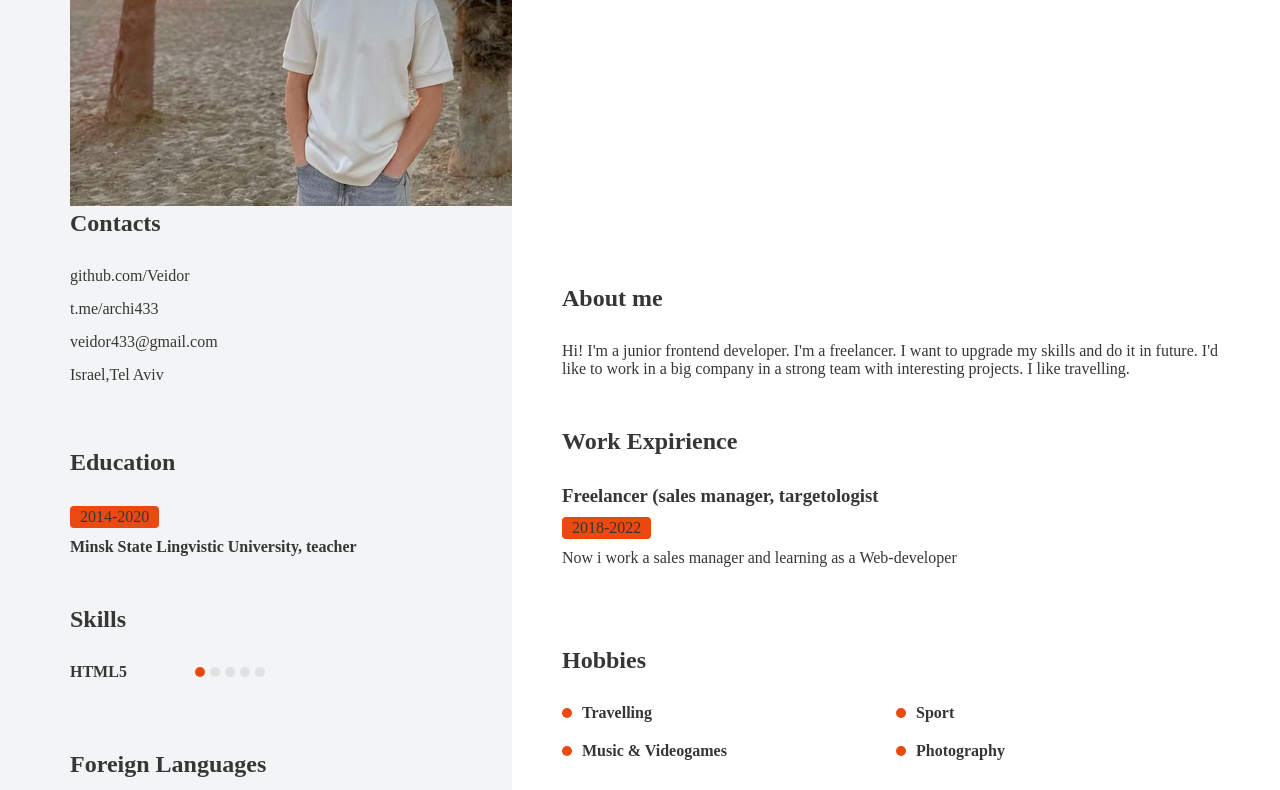
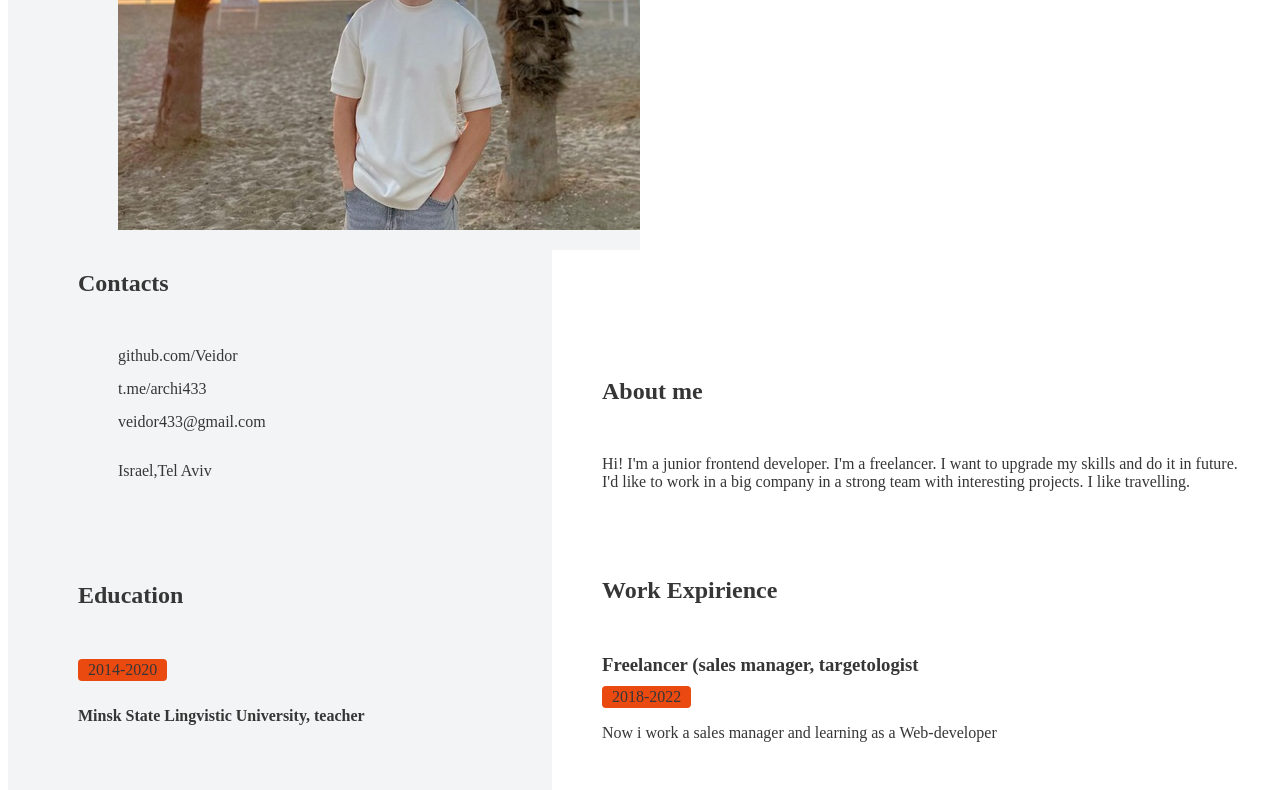
Before and after one commit to Veidor/rsschool-cv, a plain HTML site: page index.html in a window 1280 px wide. Shown: the part 434-1224 px from the top of the page. Drawn offline with Linux system fonts and the light colour scheme; a web font is replaced by a local one.

Commit message:
feat: update style.css

```diff
--- a/css/style.css
+++ b/css/style.css
@@ -1,11 +1,6 @@
 /* CSS Reset start */
 *,
-*::before,
-*::after {
-  box-sizing: border-box;
-  padding: 0;
-  margin: 0;
-}
+
 ul{
     list-style: none;
 }
```
